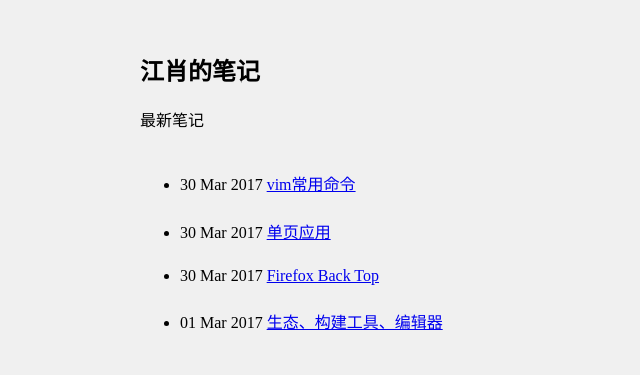
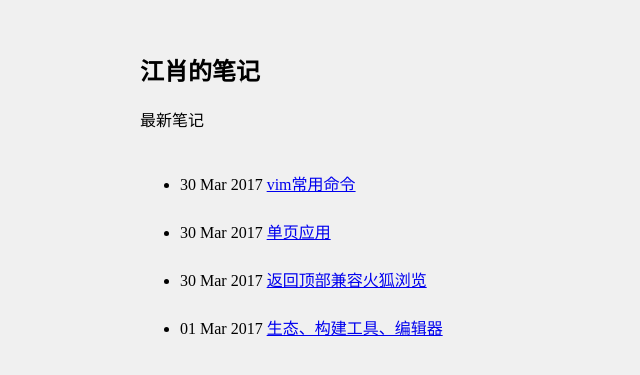
Before and after one commit to Bubblex/blog, a Jekyll site: the page built from index.html, in a window 1280 px wide. Shown: the top 375 px of the page, without its empty margins (0-640 px from the left). Built offline with Jekyll 4.4.1, drawn with Linux system fonts in a browser that asks for light colours.

Commit message:
添加返回顶部标题

````diff
--- a/_posts/2017-3-30-firefox-back-top.md
+++ b/_posts/2017-3-30-firefox-back-top.md
@@ -1,3 +1,7 @@
+---
+layout: default
+title: 返回顶部兼容火狐浏览
+---
 # 返回顶部兼容火狐浏览器
 ## 获取或直接设定当前页面滚动高度：
 ```js
````
